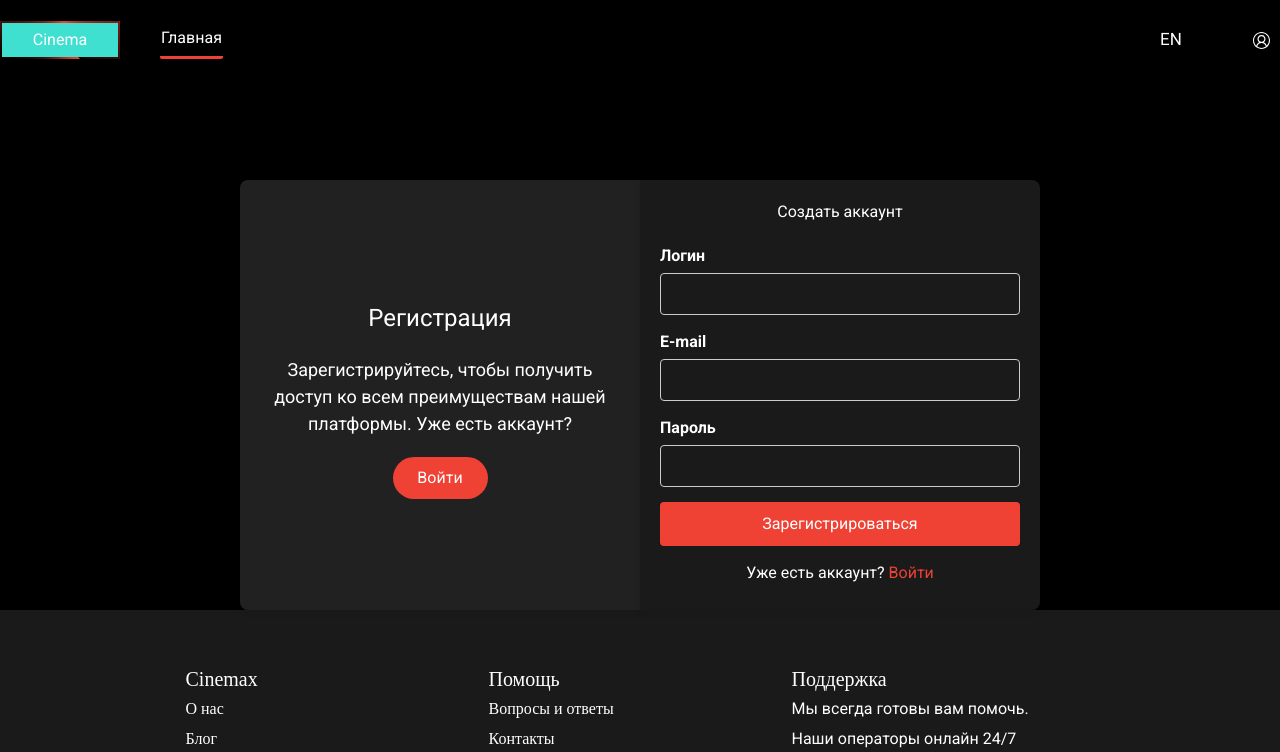
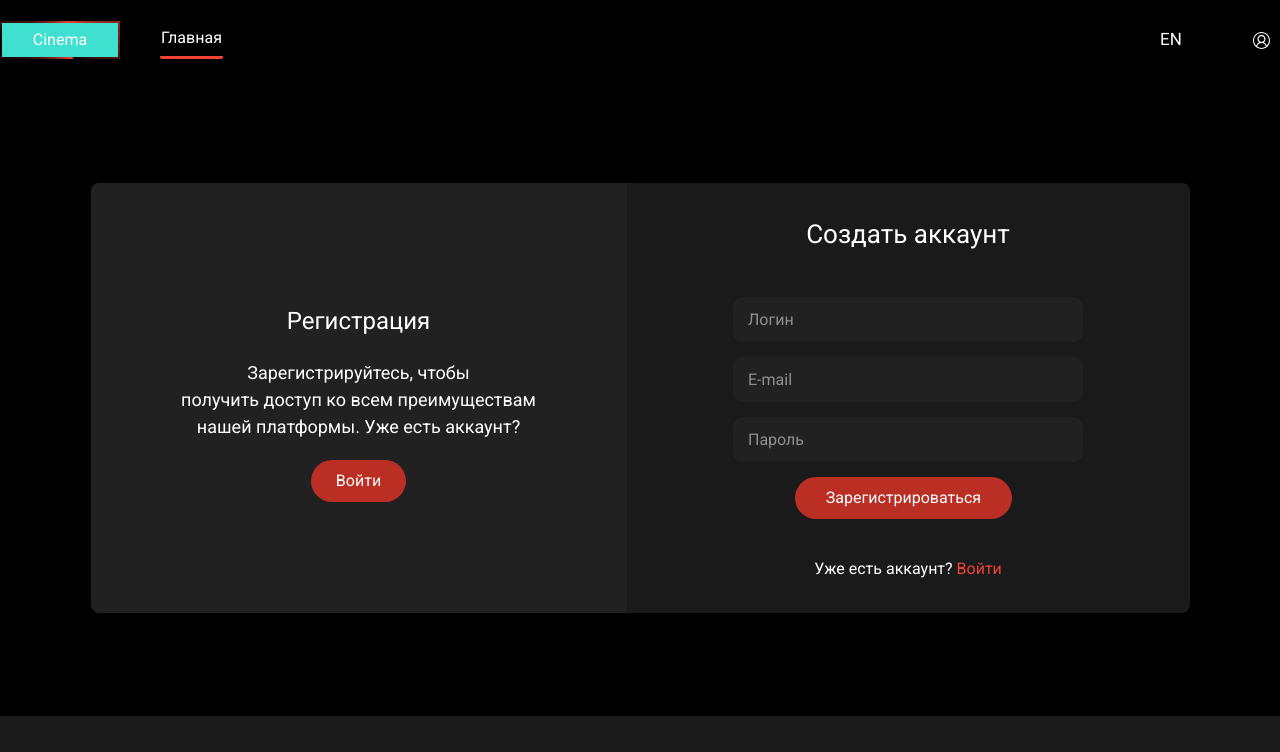
Before and after one commit to BAKYTq1/Cinema, a React (Vite) app: page /signup in a window 1280 px wide. Shown: the top 752 px of the page. Built offline with nearby package versions, Linux system fonts and the light colour scheme.

Commit message:
исправление

```diff
--- a/src/components/Header/Header.jsx
+++ b/src/components/Header/Header.jsx
@@ -20,7 +20,6 @@ function Header() {
                 <div>
                   <Link to='signup'>
                 <VscAccount />
-
                   </Link>
                 </div>
 
--- a/src/components/SigneUp.css
+++ b/src/components/SigneUp.css
@@ -1,23 +1,30 @@
 .big-div{
+  width: 1126px;
+  height: 536px;
+  margin: 0 auto;
     display: flex;
     position: relative;
-    gap: 0;
     justify-content: center;
     align-items: center;
+    margin-bottom: 100px;
 }
 .registration-container {
-    width: 400px;
+    width: 563px;
+    height: 100%;
     margin-top: 100px;
+    display: flex;
+    flex-wrap: wrap;
+    justify-content: center;
+    align-items: center;
     padding: 20px;
     border: 1px  ;
     border-radius:0 8px 8px 0;
-    box-shadow: 0 0 10px rgba(0, 0, 0, 0.1);
     background: #1A1A1A;
     height: 430px;
 
   }
   .registration-container-info{
-    width: 400px;
+    width: 536px;
     margin-top: 100px;
     padding: 20px;
     border: 1px ;
@@ -30,6 +37,9 @@
   }
 
   .registration-container h2 {
+    width: 100%;
+    font-size: 26px;
+    font-weight: 400;
     text-align: center;
     margin-bottom: 20px;
   }
@@ -45,19 +55,22 @@
   }
 
   .registration-container input {
-    width: 100%;
-    padding: 8px;
-    border: 1px solid #ccc;
-    border-radius: 4px;
+    width: 350px;
+    padding-left: 15px;
+    height: 45px;
+    background-color: #212121;
+    border-radius: 10px;
+    outline: none;
   }
 
   .registration-container button  {
-    width: 100%;
-    padding: 10px;
-    background-color: #EF4234;
+    width: 217px;
+    height: 42px;
+    background-color: #ba2e24;
     color: white;
     border: none;
-    border-radius: 4px;
+    margin-left: 62px;
+    border-radius: 50px;
     cursor: pointer;
   }
 
@@ -84,11 +97,15 @@
   }
 
   .registration-container-info button{
+    background-color: #ba2e24;
+    width: 95px;
+    color: white;
+    height: 42px;
+    cursor: pointer;
+    border-radius: 22px;
+  }
+  .registration-container-info button:hover{
     background-color: #EF4234;
-    color: white;
-    width: 95px;
-    height: 42px;
-    border-radius: 22px;
   }
 
   .registration-container-info h1
--- a/src/components/SigneUp.jsx
+++ b/src/components/SigneUp.jsx
@@ -1,6 +1,8 @@
 import React from 'react'
 import './SigneUp.css'
 import { useState } from 'react';
+import { Link } from 'react-router-dom';
+import SignIn from './sign in/SignIn';
 
 function SigneUp() {
     const [login, setLogin] = useState('');
@@ -45,47 +47,45 @@ function SigneUp() {
   <div className='registration-container-info'>
     <div>
         <h1>Регистрация</h1>
-        <h2>Зарегистрируйтесь, чтобы
-        получить доступ ко всем преимуществам нашей платформы. Уже есть аккаунт?</h2>
+        <h2>Зарегистрируйтесь, чтобы <br />
+        получить доступ ко всем преимуществам <br /> нашей платформы. Уже есть аккаунт?</h2>
 
     </div>
-         <button>Войти</button>
+    <Link to={'../signin'}><button>Войти</button></Link>
+
   </div>
 
     <div className="registration-container">
     <h2>Создать аккаунт</h2>
     <form onSubmit={handleSubmit}>
       <div>
-        <label>Логин</label>
-        <input
+           <input
           type="text"
           value={login}
           onChange={(e) => setLogin(e.target.value)}
-          required
+          required placeholder='Логин'
           />
       </div>
       <div>
-        <label>E-mail</label>
         <input
           type="email"
           value={email}
           onChange={(e) => setEmail(e.target.value)}
-          required
+          required placeholder='E-mail'
           />
       </div>
       <div>
-        <label>Пароль</label>
         <input
           type="password"
           value={password}
           onChange={(e) => setPassword(e.target.value)}
-          required
+          required placeholder='Пароль'
           />
       </div>
       <button type="submit">Зарегистрироваться</button>
     </form>
     <p>
-      Уже есть аккаунт? <a href="/login">Войти</a>
+      Уже есть аккаунт? <Link to="../signin">Войти</Link>
     </p>
   </div>
 
--- a/src/components/footer/style.css
+++ b/src/components/footer/style.css
@@ -28,18 +28,19 @@ footer{
         height: 26px;
         display: flex;
         align-items: center;
+        cursor: pointer;
         justify-content: center;
         border-radius: 50%;
         background-color: #EF4234;
     }
 }
 .footer-div div h1 {
-    margin-top: 17px;
     font-size: 16px;
 }
 .footer ul button {
     width: 142px;
     height: 33px;
+    cursor: pointer;
     border-radius: 36px;
     background-color: #EF4234;
     border: none;
--- a/src/components/sign in/SignIn.jsx
+++ b/src/components/sign in/SignIn.jsx
@@ -1,5 +1,6 @@
 import 'react'
 import './style.css'
+import { Link } from 'react-router-dom'
 function SignIn() {
   return (
     <div className='signIn'>
@@ -8,7 +9,7 @@ function SignIn() {
         <h1>Регистрация</h1>
         <p>Зарегистрируйтесь, чтобы <br />
         получить доступ ко всем преимуществам <br /> нашей платформы. Уже есть аккаунт?</p>
-        <button>Зарегистрироваться</button>
+        <Link to={'../signup'}><button>Зарегистрироваться</button></Link>
       </div>
      </div>
      <div className='item-signIn2'>
@@ -17,7 +18,7 @@ function SignIn() {
             <h1>Войти</h1>
             <input type="email" id='email' placeholder='E-mail'/>
             <input type="password" id='password' placeholder='Пароль'/>
-            <button>Войти</button>
+            <Link to={'../'}><button>Войти</button></Link>
          </div>
          </div>
      </div>
--- a/src/components/sign in/style.css
+++ b/src/components/sign in/style.css
@@ -1,13 +1,17 @@
 .signIn{
-    width: 1126px;
-height: 536px;
+    width: 1026px;
+height: 506px;
 display: flex;
 border-radius: 12px;
 margin: 0 auto;
+margin-top: 100px;
+margin-bottom: 100px;
+border-radius: 12px;
+box-shadow: 15px 15px 15px 15px rgba(22, 21, 17, 0.983);
 }
 .Sign-r{
     width: 563px;
-height: 536px;
+height: 100%;
 color: white;
 text-align: center;
 background-color: #212121;
@@ -34,14 +38,18 @@ text-align: center;
  width: 217px;
  height: 42px;
  border-radius: 50px;
- background-color: #EF4234;
+ background-color: #ba2e24;
  border: none;
  color: white;
  font-size: 17px;
+ margin-top: 30px;
+}
+.Sign-r div button:hover{
+ background-color: #EF4234;
 }
 .item-signIn2{
     width: 563px;
-    height: 536px;
+    height: 100%;
     background-color:  black;
     display: flex;
     justify-content: center;
@@ -53,12 +61,13 @@ text-align: center;
 }
 .Voyti{
     text-align: center;
-    width: 350px;
+    width: 350px !important;
     gap: 36px;
     display: flex;
     justify-content: center;
-    /* align-self: center; */
+    align-self: center;
     flex-wrap: wrap;
+    margin: 0 auto;
     margin-top: -100px;
 }
 .Voyti input{
@@ -73,13 +82,13 @@ border-radius: 10px;
 .Voyti button{
     width: 95px;
     height: 42px;
-    background-color: #EF4234;
+    background-color: #ba2e24;
     border-radius: 30px;
     border: none;
     color: white;
     font-size: 16px;
     cursor: pointer;
     &&:hover{
-        background-color: #ef4134cc;
+        background-color: #EF4234;
     }
 }
--- a/src/pages/Home.jsx
+++ b/src/pages/Home.jsx
@@ -2,8 +2,8 @@ import  'react'
 import './style.css'
 import { SiYoutubemusic } from "react-icons/si";
 import SignIn from '../components/sign in/SignIn';
+import Home2 from './Home2'
 // import MovieList from './Cinema';
-import Home2 from './Home2'
 function Home() {
   return (
     <>
@@ -23,7 +23,7 @@ function Home() {
       </section>
     </main>
     {/* <MovieList /> */}
-    <SignIn/>
+    {/* <SignIn/> */}
     <Home2 />
     </>
   )
--- a/src/pages/Home2.jsx
+++ b/src/pages/Home2.jsx
@@ -1,13 +1,44 @@
-import React from 'react'
+import 'react'
 import { FaSearch } from "react-icons/fa";
 import { Cinema } from '../data/Cinema';
-import { useState } from 'react';
+import { useState, useEffect } from 'react';
 import './mirbek.css'
 
 
 function Home2() {
+  const [movies, setMovies] = useState([]);
+    const [loading, setLoading] = useState(true);
+    const [error, setError] = useState(null);
+
+    useEffect(() => {
+
+      async function fetchMovies() {
+        try {
+          const API_KEY = '18e278777fe86a077b3fe657f9b52f77'; // Твой ключ API
+          const response = await fetch(
+            `https://api.themoviedb.org/3/movie/popular?api_key=${API_KEY}&language=ru-RU`
+          );
+
+          if (!response.ok) throw new Error('Ошибка загрузки фильмов');
+
+          const data = await response.json();
+          setMovies(data.results);
+        } catch (err) {
+          setError(err.message);
+        } finally {
+          setLoading(false);
+        }
+      }
+
+      fetchMovies();
+    }, []);
+    // if (loading) return <p>Загрузка...</p>;
+    // if (error) return <p>Ошибка: {error}</p>;
+    console.log(movies);
+
+
     const [currentIndex, setCurrentIndex] = useState(0);
-    const slidesToShow = 3; // Количество отображаемых карточек
+    const slidesToShow = 3;
 
     const nextSlide = () => {
       setCurrentIndex((prevIndex) => (prevIndex + 1) % (Cinema.length - slidesToShow + 1));
@@ -19,29 +50,29 @@ function Home2() {
   return (
 
     <>
-<div class="search-section">
-    <h1 class="search-title">Поиск по сайту</h1>
-    <p class="search-description">На нашем сайте вы найдете подходящие вам фильмы и сериалы</p>
-    <div class="search-bar">
-        <input class="search-input" type="text" placeholder="Поиск..." />
+<div className="search-section">
+    <h1 className="search-title text-start text-[26px] font-[400]">Поиск по сайту</h1>
+    <p className="search-description text-start text-[#979797]">На нашем сайте вы найдете подходящие вам <br /> фильмы и сериалы</p>
+    <div className="search-bar">
+        <input className="search-input" type="text" placeholder="Поиск..." />
         <FaSearch  className='search-icon'/>
     </div>
 </div>
-<div class="mirba">
-    <h1 class="main-title">Смотрите фильмы, которые вам нравятся</h1>
-    <p class="description">На нашем сайте собрано огромное количество фильмов и сериалов на любой вкус</p>
-    <div class="genre-cards">
-        <div class="genre-card">
-            <h1 class="genre-title">Драма</h1>
-            <h2 class="genre-count">120k+ фильмов</h2>
+<div className="mirba">
+    <h1 className="main-title">Смотрите фильмы, которые вам нравятся</h1>
+    <p className="description">На нашем сайте собрано огромное количество фильмов и сериалов на любой вкус</p>
+    <div className="genre-cards">
+        <div className="genre-card">
+            <h1 className="genre-title">Драма</h1>
+            <h2 className="genre-count">120k+ фильмов</h2>
         </div>
-        <div class="genre-card">
-            <h1 class="genre-title">Ужасы</h1>
-            <h2 class="genre-count">100k+ фильмов</h2>
+        <div className="genre-card">
+            <h1 className="genre-title">Ужасы</h1>
+            <h2 className="genre-count">100k+ фильмов</h2>
         </div>
-        <div class="genre-card">
-            <h1 class="genre-title">Комедия</h1>
-            <h2 class="genre-count">90k+ фильмов</h2>
+        <div className="genre-card">
+            <h1 className="genre-title">Комедия</h1>
+            <h2 className="genre-count">90k+ фильмов</h2>
         </div>
     </div>
 </div>
@@ -59,11 +90,14 @@ function Home2() {
       className="slider"
       style={{ transform: `translateX(-${(currentIndex * 100) / slidesToShow}%)` }}
     >
-      {Cinema.map((item, index) => (
-        <div key={index} className="slide">
+      {movies.map((item) => (
+        <div key={item.id} className="slide">
           <div className="card">
             <div className="rating">{item.rating}</div>
-            <img src={item.poster} className="poster" />
+            <img
+              src={`https://image.tmdb.org/t/p/w500${item.poster_path}`}
+              alt={item.title}
+            />
             <h2 className="movie-title">{item.name}</h2>
             <p className="movie-year">{item.year}</p>
           </div>
--- a/src/pages/mirbek.css
+++ b/src/pages/mirbek.css
@@ -118,9 +118,10 @@
     justify-content: center;
     align-items: center;
     width: 100%;
-    height: 100%;
+    /* height: 100%; */
     transition: opacity 0.3s ease;
     gap: -20px;
+    margin-top: 13px;
 
 }
 .center:hover{
--- a/src/router.jsx
+++ b/src/router.jsx
@@ -2,6 +2,7 @@ import { createBrowserRouter } from "react-router-dom";
 import Layout from "./Layout/Layout";
 import Home from "./pages/Home";
 import SigneUp from "./components/SigneUp";
+import SignIn from "./components/sign in/SignIn";
 
 
 export const myRouter = createBrowserRouter([
@@ -16,6 +17,10 @@ export const myRouter = createBrowserRouter([
         {
             path: "/signup",
             element: <SigneUp />
+        },
+        {
+            path: "/signin",
+            element: <SignIn />
         }
     ]
     }
```
Also changed, not shown: src/pages/Cinema.jsx (+53 -0 lines).
